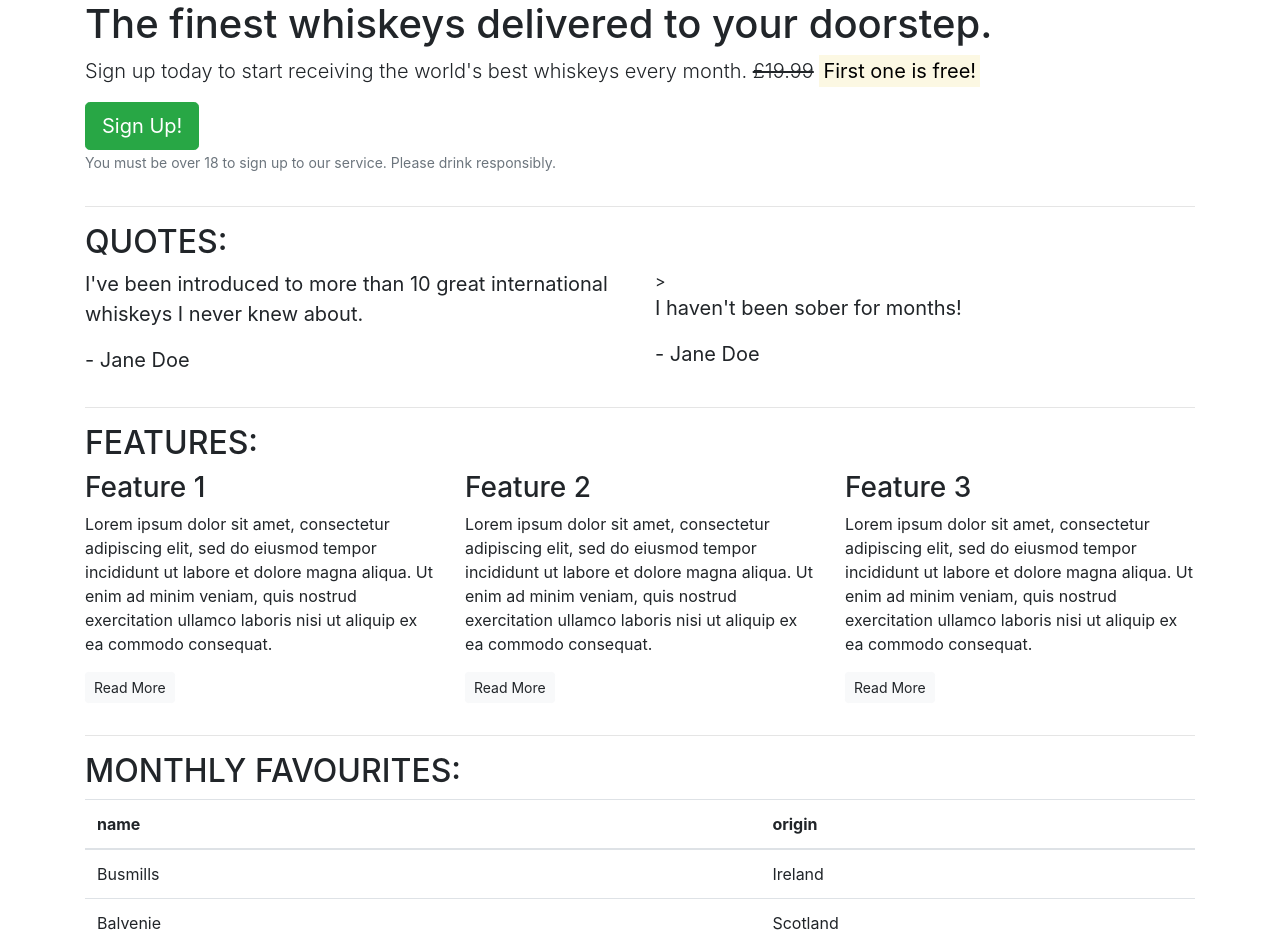
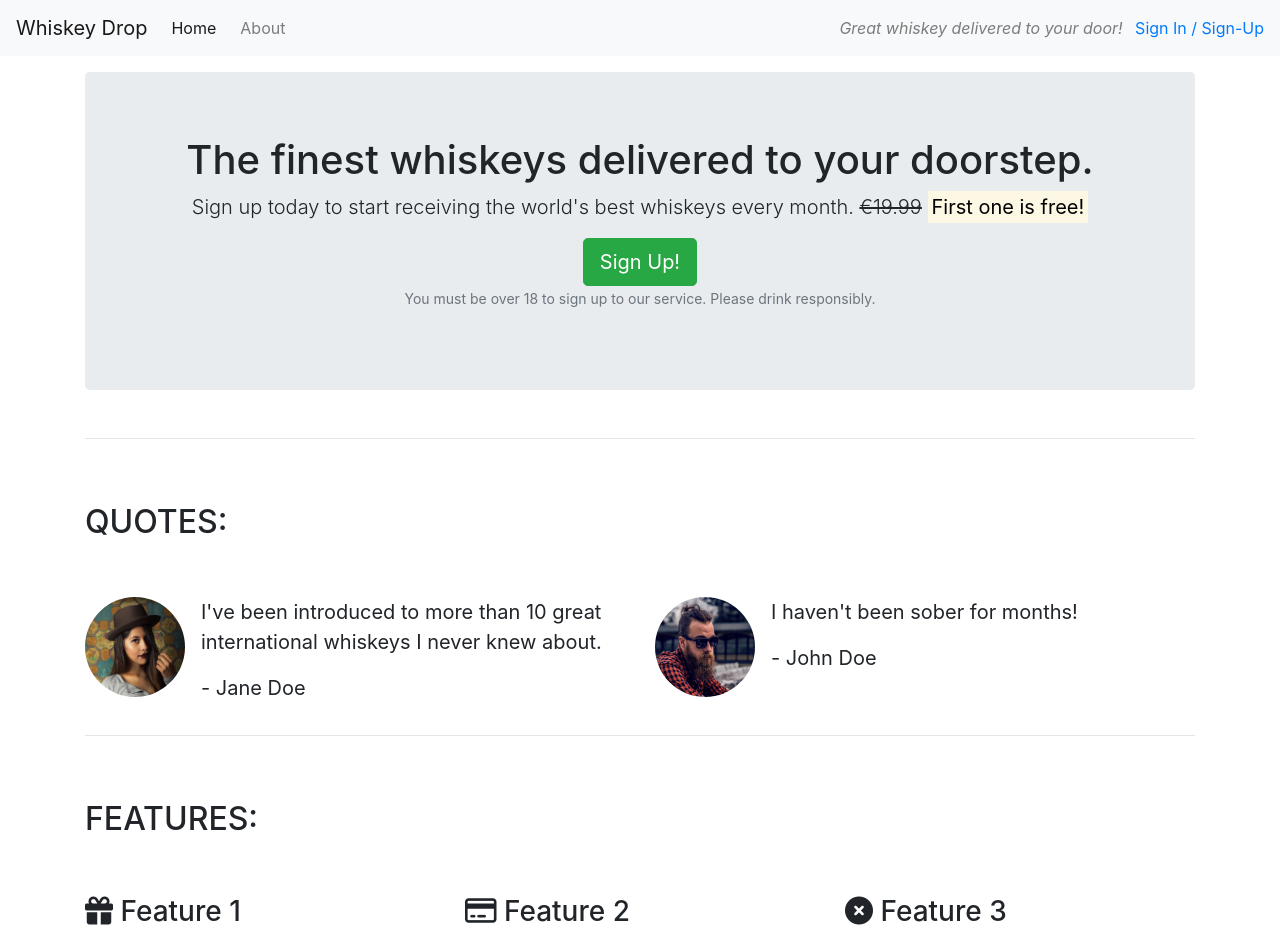
Before and after one commit to SteveBenton6/Whiskey-Drop-Bootstrap, a plain HTML site: page index.html in a window 1280 px wide. Shown: the top 931 px of the page. Drawn offline with nearby package versions, Linux system fonts and the light colour scheme.

Commit message:
Doc: Add Quote Images and Feature Icons.

```diff
--- a/index.html
+++ b/index.html
@@ -5,16 +5,36 @@
     <meta name="viewport" content="width=device-width, initial-scale=1.0">
     <title>Whiskey Drop | Taste a new whiskey every month</title>
     <link rel="stylesheet" href="https://cdn.jsdelivr.net/npm/bootstrap@4.6.2/dist/css/bootstrap.min.css" integrity="sha384-xOolHFLEh07PJGoPkLv1IbcEPTNtaed2xpHsD9ESMhqIYd0nLMwNLD69Npy4HI+N" crossorigin="anonymous">
+    <script src="https://kit.fontawesome.com/82f70701b4.js" crossorigin="anonymous"></script>
 </head>
 
 <body>
-    <article class="container">
+  <!-- Navbar -->
+  <nav class="navbar navbar-light navbar-expand-sm bg-light">
+    <a href="/" class="navbar-brand">Whiskey Drop</a>
+    <ul class="navbar-nav mr-auto">
+      <li class="active nav-item mr-2"><a href="/" class="nav-link">Home</a></li>
+      <li class="nav-item mr-2"><a href="/about" class="nav-link">About</a></li>
+      <li class="nav-item mr-2 d-block d-sm-none"><a class="nav-link" href="">Sign In / Sign Up</a></li>
+    </ul>
+
+    <div class="d-none d-md-block">
+      <p class="navbar-text my-auto mr-2"><i>Great whiskey delivered to your door!</i></p>
+      <a href="/login">Sign In / Sign-Up</a>
+    </div>
+  </nav>
+  <!-- /.navbar -->
+
+    <article class="container mt-3">
         <!-- Callout -->
         <div class="row">
             <div class="col-12">
-                <section class="callout">
+                <section class="callout jumbotron text-center">
                     <h1>The finest whiskeys delivered to your doorstep.</h1>
-                    <p class="lead">Sign up today to start receiving the world's best whiskeys every month. <s>£19.99</s> <strong><mark>First one is free!</mark></strong>
+                    <p class="lead">Sign up today to start receiving the world's best whiskeys every month.
+                        <s class="d-none d-sm-inline">€19.99</s>
+                        <span class="d-inline d-sm-none"><br></span>
+                        <strong><mark>First one is free!</mark></strong></p>
                     </p><button type="button" class="btn btn-success btn-lg">Sign Up!</button>
                     <p class="text-muted"><small>You must be over 18 to sign up to our service.  Please drink responsibly.</small></p>
                 </section>
@@ -27,23 +47,37 @@
 
         <section class="quotes">
             <div class="row">
-                <div class="col-12">
+                <div class="col-12 my-5">
                     <h2 class="text-uppercase">Quotes:</h2>
                 </div>
             </div>
             <div class="row">
               <div class="col-12 col-md-6">
+                <div class="media">
+                  <div class="d-none d-sm-block">
+                    <img src="images/girl-image.png" alt="Girl Image" class="rounded-circle mr-3" height=100px width=100px>
+                  </div>
+                  <div class="media-body">
                     <blockquote class="blockquote">
                       <p>I've been introduced to more than 10 great international whiskeys I never knew about.</p>
                       <p>- Jane Doe</p>
                     </blockquote>
                   </div>
+                </div>
+              </div>
 
-              <div class="col-12 col-md-6">>
+              <div class="col-12 col-md-6">
+                <div class="media">
+                  <div class="d-none d-sm-block">
+                    <img src="images/guy-image.png" alt="Girl Image" class="rounded-circle mr-3" height=100px width=100px>
+                  </div>
+                  <div class="media-body">
                     <blockquote class="blockquote">
                       <p>I haven't been sober for months!</p>
-                  <p>- Jane Doe</p>
+                      <p>- John Doe</p>
                     </blockquote>
+                  </div>
+                </div>
               </div>
             </div>
         </section>
@@ -54,28 +88,28 @@
         <!-- Features -->
         <section class="features">
           <div class="row">
-              <div class="col-12">
+              <div class="col-12 my-5">
                   <h2 class="text-uppercase">Features:</h2>
               </div>
           </div>
           <div class="row">
               <div class="col-12 col-md-6 col-lg-4">
                   <div class="feature">
-                      <h3>Feature 1</h3>
+                      <h3><i class="fa-solid fa-gift"></i> Feature 1</h3>
                       <p>Lorem ipsum dolor sit amet, consectetur adipiscing elit, sed do eiusmod tempor incididunt ut labore et dolore magna aliqua. Ut enim ad minim veniam, quis nostrud exercitation ullamco laboris nisi ut aliquip ex ea commodo consequat.</p>
                       <p><a class="btn btn-sm btn-light" href="">Read More</a></p>
                   </div>
               </div>
               <div class="col-12 col-md-6 col-lg-4">
                   <div class="feature">
-                      <h3>Feature 2</h3>
+                      <h3><i class="fa-regular fa-credit-card"></i> Feature 2</h3>
                       <p>Lorem ipsum dolor sit amet, consectetur adipiscing elit, sed do eiusmod tempor incididunt ut labore et dolore magna aliqua. Ut enim ad minim veniam, quis nostrud exercitation ullamco laboris nisi ut aliquip ex ea commodo consequat.</p>
                       <p><a class="btn btn-sm btn-light" href="">Read More</a></p>
                   </div>
               </div>
               <div class="col-12 d-md-none d-lg-block col-lg-4">
                   <div class="feature">
-                      <h3>Feature 3</h3>
+                      <h3><i class="fa-solid fa-circle-xmark"></i> Feature 3</h3>
                       <p>Lorem ipsum dolor sit amet, consectetur adipiscing elit, sed do eiusmod tempor incididunt ut labore et dolore magna aliqua. Ut enim ad minim veniam, quis nostrud exercitation ullamco laboris nisi ut aliquip ex ea commodo consequat.</p>
                       <p><a class="btn btn-sm btn-light" href="">Read More</a></p>
                   </div>
@@ -125,6 +159,9 @@
         </section>
         <!-- /.favourites -->
     </article>
+
+    <script src="https://cdn.jsdelivr.net/npm/jquery@3.5.1/dist/jquery.slim.min.js" integrity="sha384-DfXdz2htPH0lsSSs5nCTpuj/zy4C+OGpamoFVy38MVBnE+IbbVYUew+OrCXaRkfj" crossorigin="anonymous"></script>
+    <script src="https://cdn.jsdelivr.net/npm/bootstrap@4.6.2/dist/js/bootstrap.bundle.min.js" integrity="sha384-Fy6S3B9q64WdZWQUiU+q4/2Lc9npb8tCaSX9FK7E8HnRr0Jz8D6OP9dO5Vg3Q9ct" crossorigin="anonymous"></script>
 </body>
 
 </html>
```
Also changed, not shown: images/girl-image.png (added), images/guy-image.png (added). Lines whose indentation alone changed are shown as unchanged.
